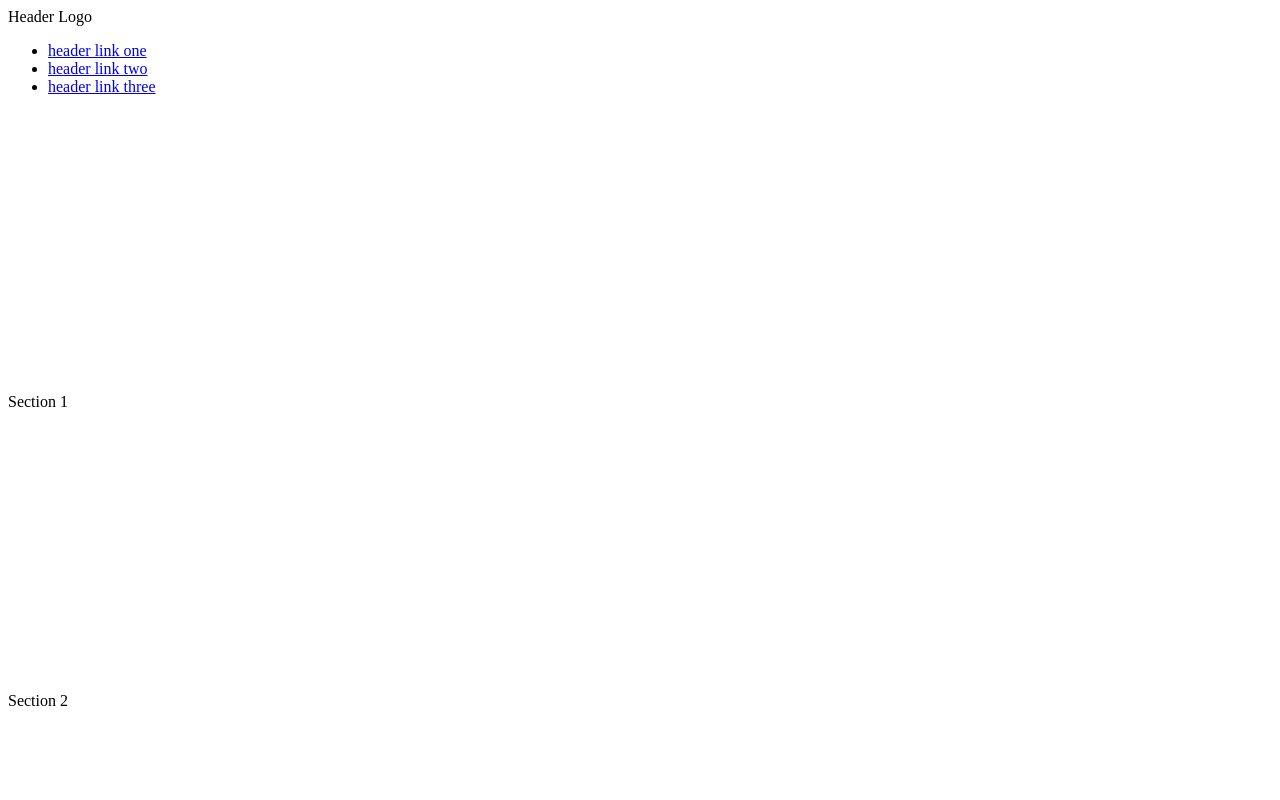
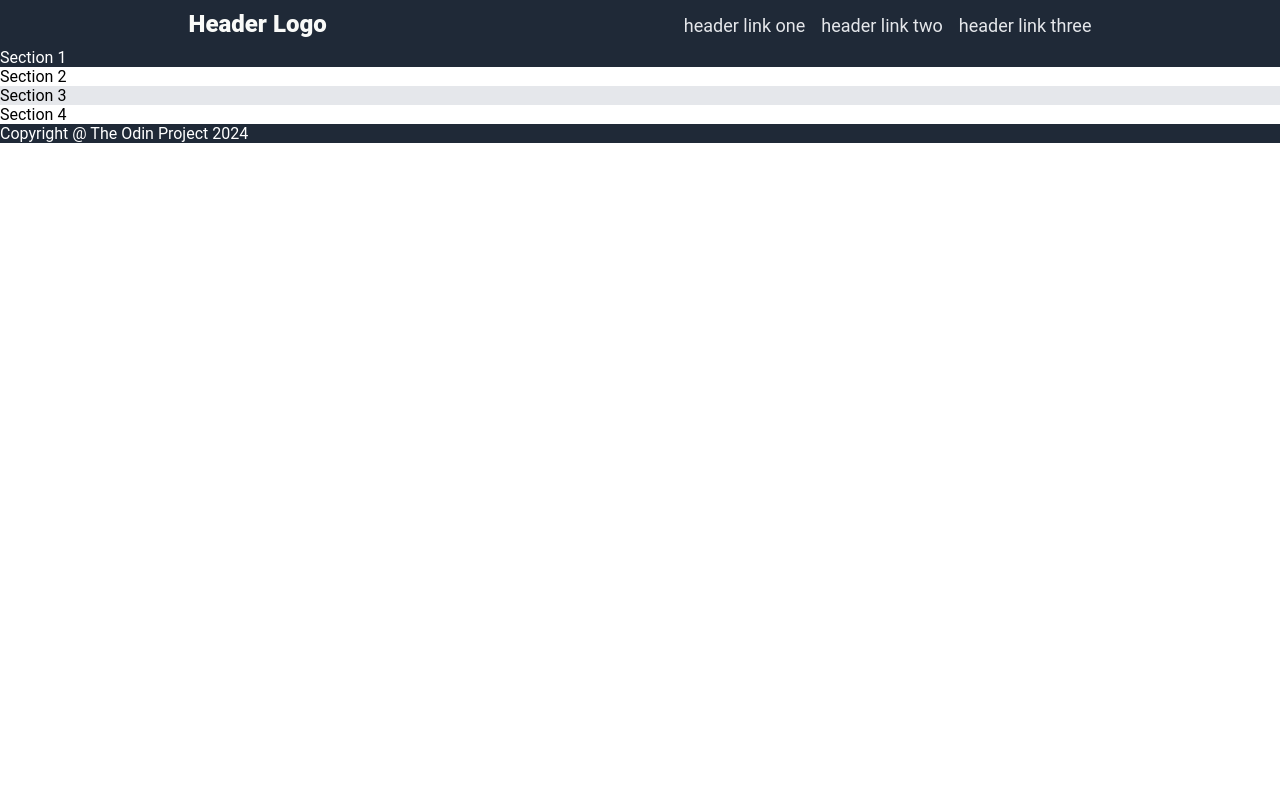
Before and after one commit to nadi726/odin-landing-page, a plain HTML site: page index.html in a window 1280 px wide. Shown: the top 800 px of the page. Drawn offline with Linux system fonts and the light colour scheme.

Commit message:
Add basic styling and styled heading

```diff
--- a/styles.css
+++ b/styles.css
@@ -2,5 +2,41 @@ body {
     display: flex;
     flex-direction: column;
     height: 200vh;
-    justify-content: space-between;
+    margin: 0;
+    font-family: "Roboto", sans-serif;
 }
+
+ul {
+    list-style: none;
+    padding: 0;
+    margin: 0;
+    display: flex;
+    gap: 16px;
+}
+
+a {
+    text-decoration: none;
+    color: #E5E7EB;
+    font-size: 18px;
+    font-weight: normal;
+}
+
+.header, .section-1, .footer {
+    background-color: #1F2937;
+    color: white;
+}
+.section-3 {
+    background-color: #E5E7EB;
+}
+.section-2, .section-4 {
+    background-color: white;;
+}
+
+.header {
+    display: flex;
+    justify-content: space-around;
+    padding: 10px;
+    font-size: 24px;
+    font-weight: 900;
+    color: #F9FAF8
+}
```
